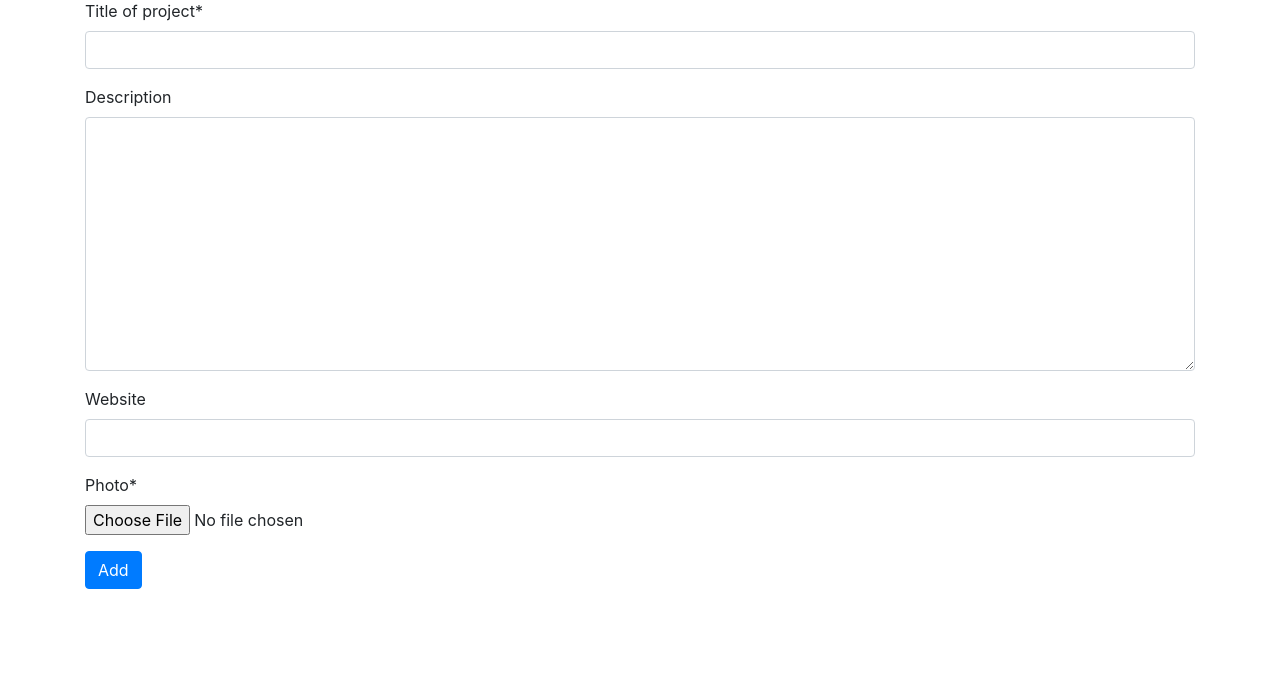
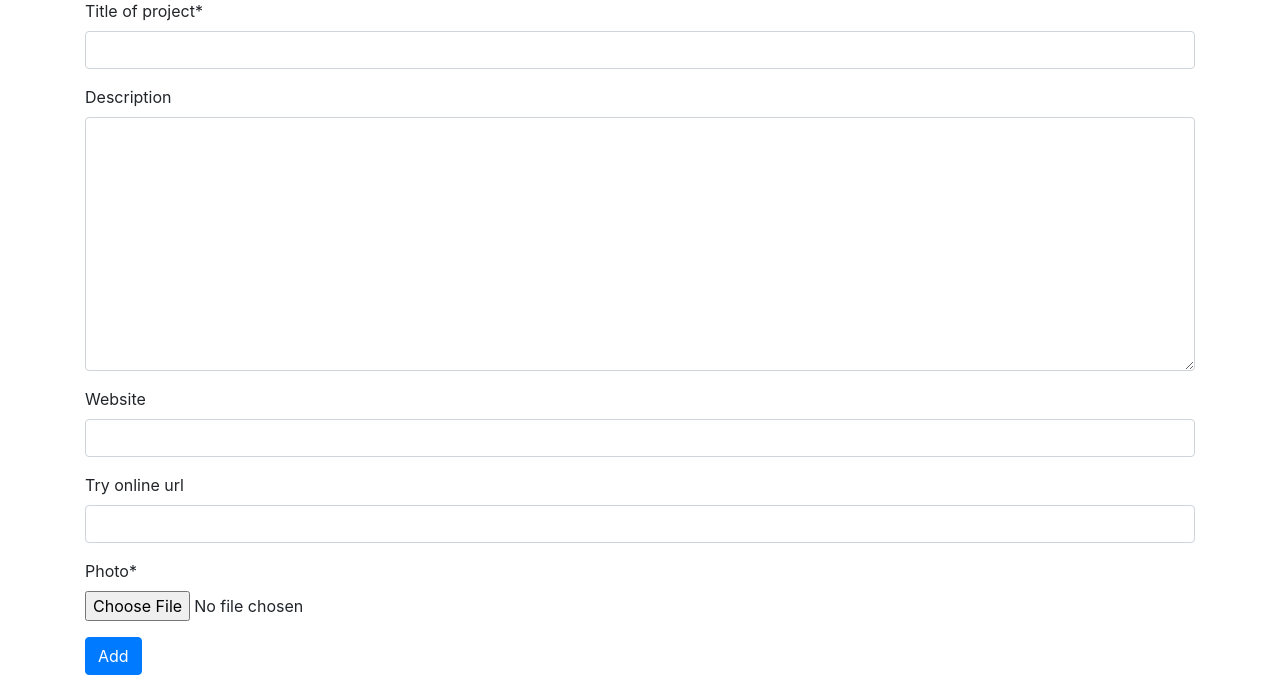
Before and after one commit to Pompeiro/portfolio, a Django app: page /portfolioapp/add/ in a window 1280 px wide. Shown: the part 117-800 px from the top of the page. Run offline with Django 3.2, Linux system fonts and the light colour scheme; the visitor is signed in with stand-in values (Sample User, id 1); some libraries are stand-ins or nearby versions.

Commit message:
Add try_online_url to portfolioapp model

```diff
--- a/portfolio/portfolioapp/models.py
+++ b/portfolio/portfolioapp/models.py
@@ -7,6 +7,7 @@ class PortfolioProject(models.Model):
     title = models.CharField("Title of project", max_length=100)
     description = models.TextField("Description", blank=True)
     website = models.URLField(blank=True)
+    try_online_url = models.URLField(blank=True)
     photo = models.ImageField(
         upload_to="portfolioapp", default="portfolioapp/blank_project.jpg"
     )
--- a/portfolio/portfolioapp/views.py
+++ b/portfolio/portfolioapp/views.py
@@ -14,7 +14,7 @@ class PortfolioProjectDetailView(DetailView):
 
 class PortfolioProjectCreateView(UserPassesTestMixin, CreateView):
     model = PortfolioProject
-    fields = ["title", "description", "website", "photo"]
+    fields = ["title", "description", "website", "try_online_url", "photo"]
 
     # https://stackoverflow.com/questions/58217055/how-can-i-restrict-access-to-a-view-to-only-super-users-in-django
     def test_func(self):
@@ -23,7 +23,7 @@ class PortfolioProjectCreateView(UserPassesTestMixin, CreateView):
 
 class PortfolioProjectUpdateView(UserPassesTestMixin, UpdateView):
     model = PortfolioProject
-    fields = ["title", "description", "website", "photo"]
+    fields = ["title", "description", "website", "try_online_url", "photo"]
     action = "Update"
 
     def test_func(self):
--- a/portfolio/templates/portfolioapp/portfolioproject_detail.html
+++ b/portfolio/templates/portfolioapp/portfolioproject_detail.html
@@ -34,6 +34,10 @@ function imgError(image) {
       <p>Website: <a href="{{ portfolioproject.website }}">{{ portfolioproject.website }}</a></p>
     {% endif %}
 
+    {% if portfolioproject.website %}
+      <p>Try it online: <a href="{{ portfolioproject.try_online_url }}">{{ portfolioproject.try_online_url }}</a></p>
+    {% endif %}
+
     {% if portfolioproject.description %}
       <p>Description: {{ portfolioproject.description|linebreaksbr }}</p>
     {% endif %}
```
